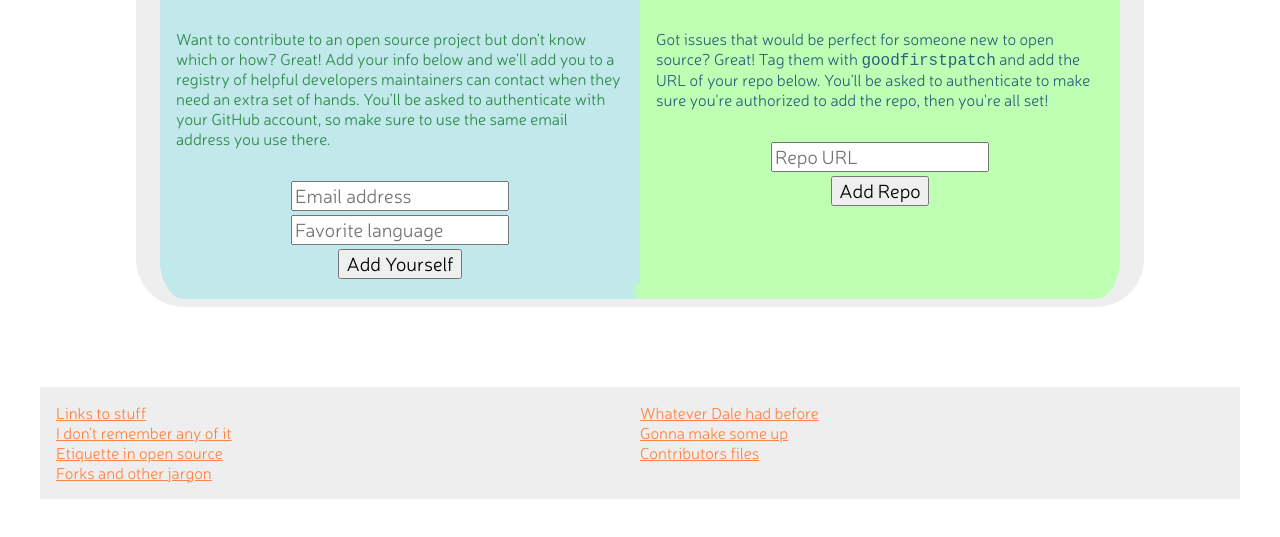
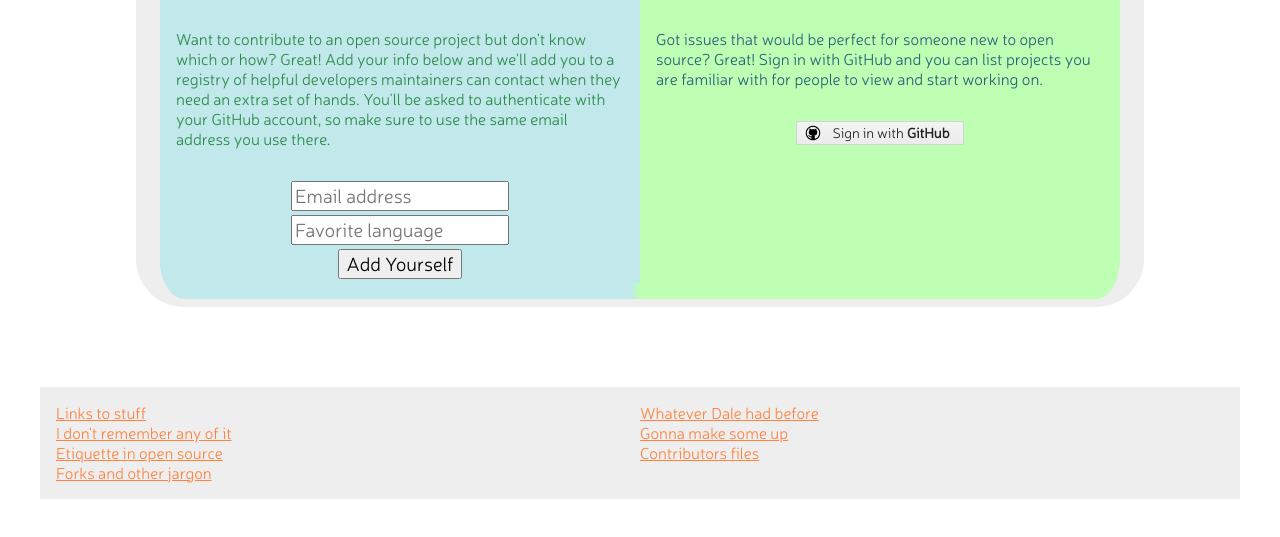
Before and after one commit to daleharvey/goodfirstpatch, a plain HTML site: page public/index.html in a window 1280 px wide. Shown: the part 409-946 px from the top of the page. Drawn offline with Linux system fonts and the light colour scheme.

Commit message:
Remove repo URL from the maintainer signup
Due to the issue with repo's not necessarily being on github or
having correct ownership

```diff
--- a/public/index.html
+++ b/public/index.html
@@ -3,6 +3,7 @@
   <head>
     <title>goodfirstpatch</title>
     <link rel="stylesheet" href="styles/general.css" />
+    <link rel="stylesheet" href="styles/auth-buttons.css" />
   </head>
   <body>
 
@@ -33,10 +34,11 @@
       </div>
       <div class="project-start">
         <h2>maintainers</h2>
-        <p>Got issues that would be perfect for someone new to open source? Great! Tag them with <code>goodfirstpatch</code> and add the URL of your repo below. You'll be asked to authenticate to make sure you're authorized to add the repo, then you're all set!</p>
+        <p>Got issues that would be perfect for someone new to open source? Great! Sign in with GitHub and you can list projects you are familiar with for people to view and start working on.</p>
         <div class="form-fields">
-          <input type="text" id="project-start-url" placeholder="Repo URL" />
-          <input type="button" id="project-add" value="Add Repo" />
+          <a class="btn-auth btn-github" href="#">
+            Sign in with <b>GitHub</b>
+          </a>
         </div>
       </div>
     </div>
```
